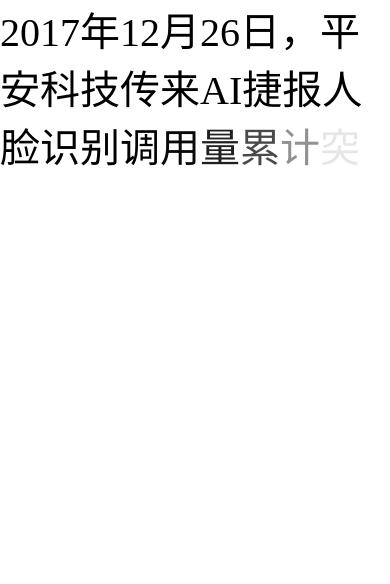
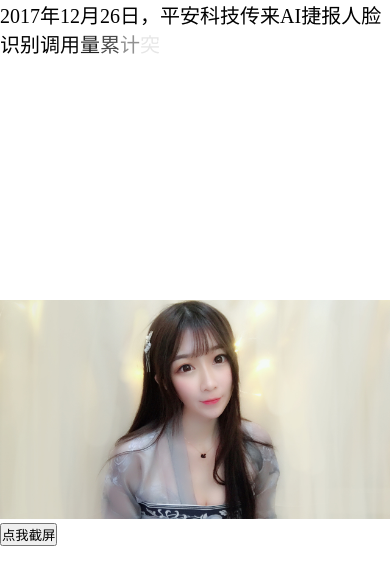
Before and after one commit to bohaochen/VR-VUE, a Vue app: page / in a window 390 px wide. Shown: the top 584 px of the page. Built offline with nearby package versions, Linux system fonts and the light colour scheme.

Commit message:
添加截屏

```diff
--- a/config/index.js
+++ b/config/index.js
@@ -7,7 +7,7 @@
         index: path.resolve(__dirname, '../dist/index.html'),
         assetsRoot: path.resolve(__dirname, '../dist'),
         assetsSubDirectory: 'static',
-    assetsPublicPath: '/',
+        assetsPublicPath: './',
         productionSourceMap: false,
         // Gzip off by default as many popular static hosts such as
         // Surge or Netlify already gzip all static assets for you.
--- a/package.json
+++ b/package.json
@@ -10,6 +10,7 @@
   },
   "dependencies": {
     "axios": "^0.17.1",
+    "html2canvas": "^1.0.0-alpha.4",
     "vue": "^2.5.11"
   },
   "devDependencies": {
@@ -23,7 +24,7 @@
     "babel-register": "^6.0.0",
     "chalk": "^1.1.3",
     "connect-history-api-fallback": "^1.1.0",
-    "css-loader": "^0.26.0",
+    "css-loader": "^0.26.4",
     "eventsource-polyfill": "^0.9.6",
     "express": "^4.13.3",
     "extract-text-webpack-plugin": "^1.0.1",
@@ -33,8 +34,10 @@
     "html-webpack-plugin": "^2.8.1",
     "http-proxy-middleware": "^0.17.2",
     "json-loader": "^0.5.4",
+    "node-sass": "^4.7.2",
     "opn": "^4.0.2",
     "ora": "^0.3.0",
+    "sass-loader": "^6.0.6",
     "semver": "^5.3.0",
     "shelljs": "^0.7.4",
     "url-loader": "^0.5.7",
--- a/src/App.vue
+++ b/src/App.vue
@@ -26,6 +26,7 @@
 #app {
   width: 100%;
   height: 100%;
+  overflow: hidden;
 }
 
 @keyframes bounce-in {
--- a/src/views/home/Index.vue
+++ b/src/views/home/Index.vue
@@ -1,14 +1,23 @@
 <template>
 <div class="home">
-	<div class="word animated fadeIn" v-for="(item,index) in wordArr" :key="index">{{item}}</div>
+  <div class="text_box">
+	  <div class="text animated fadeIn" v-for="(item,index) in wordArr" :key="index">{{item}}</div>
+  </div>
+
+
+    <img src="../../../static/img/93d42fa1909329ac27e793fbcad47e_2168_1513134608.jpg" width="100%" alt="">
+   <button @click="jieping()">点我截屏</button>
+   <img class="html_img" :src="htmlImg" :style="{display:htmlImg ? 'block' : 'none'}">
 </div>
 </template>
 
 <script>
+import html2canvas from "html2canvas";
 export default {
   data() {
     return {
-      wordArr: []
+      wordArr: [],
+      htmlImg: ""
     };
   },
   created() {},
@@ -21,13 +30,39 @@
       }, 160 * i);
     }
   },
-  methods: {}
+  methods: {
+    jieping() {
+      html2canvas(document.body, {
+        scale: 1,
+        backgroundColor: "#fff"
+      }).then(canvas => {
+        console.log(canvas);
+        canvas.width = window.innerWidth;
+        canvas.height = window.innerHeight;
+        let url = canvas.toDataURL();
+        this.htmlImg = url;
+        alert("截屏成功，可以长按分享啦");
+      });
+    }
+  }
 };
 </script>
 
-<style scoped>
-.word {
-  display: inline-block;
-  font-size: 40px;
+<style lang="scss" scoped>
+.text_box {
+  height: 300px;
+  .text {
+    display: inline-block;
+    font-size: 20px;
+  }
+}
+
+.html_img {
+  position: absolute;
+  left: 0;
+  right: 0;
+  top: 0;
+  bottom: 0;
+  display: none;
 }
 </style>
```
Also changed, not shown: static/img/93d42fa1909329ac27e793fbcad47e_2168_1513134608.jpg (added), 6 other files (tests, documents, lock files or other folders). Lines whose indentation alone changed are shown as unchanged.
